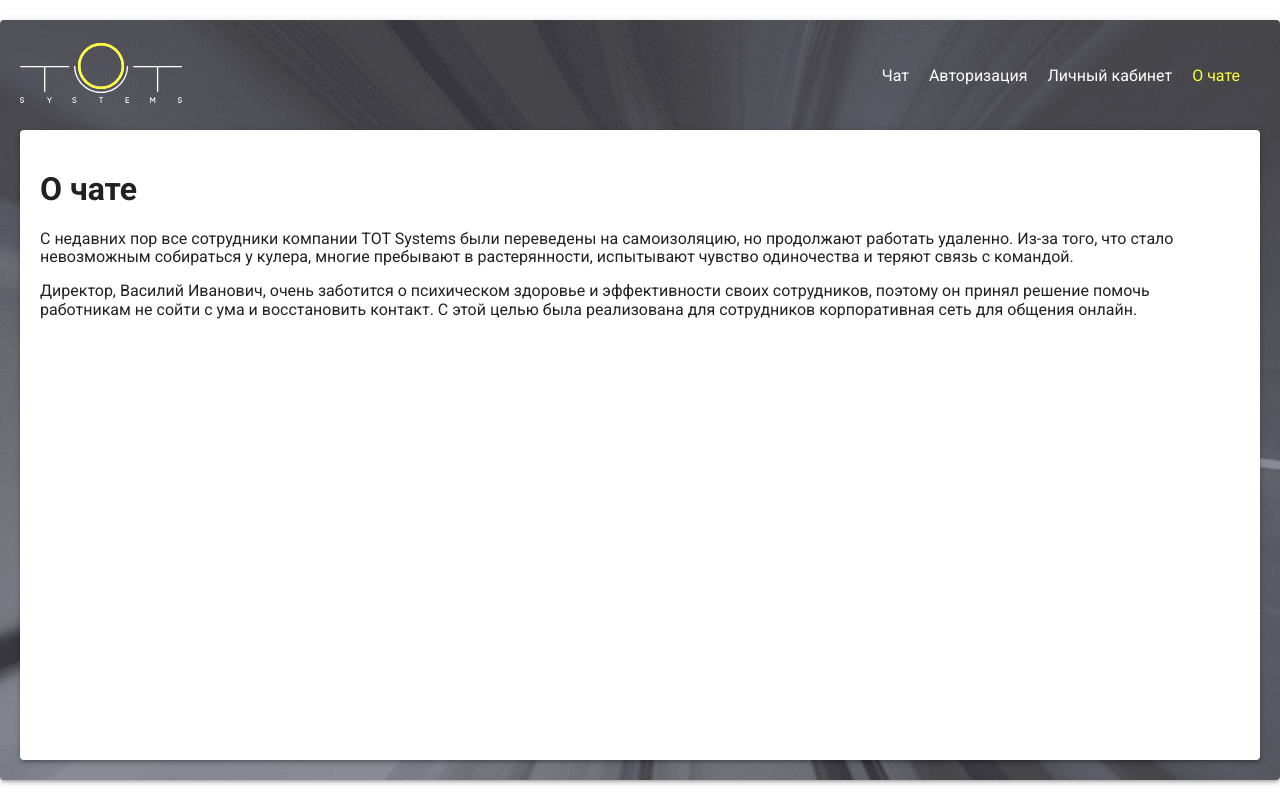
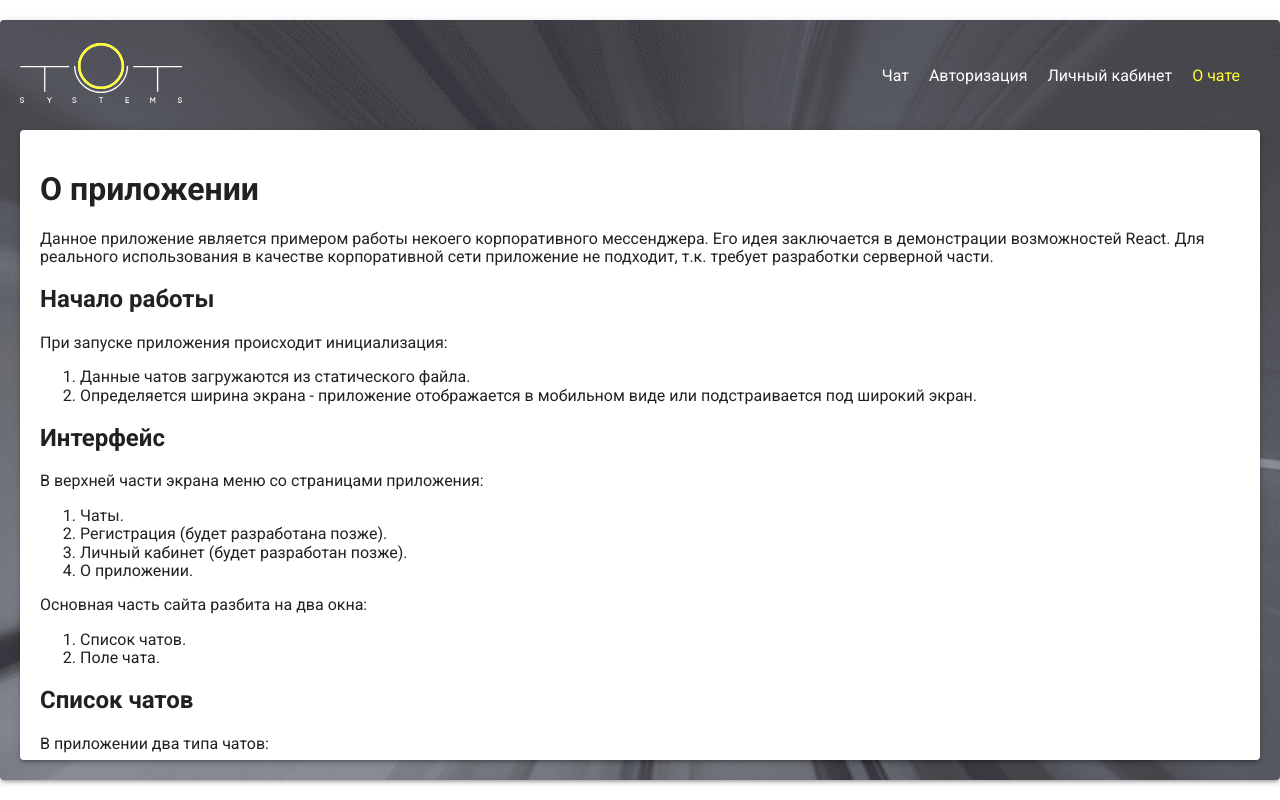
Before and after one commit to Radist-electric/corporate-network, a React (Create React App) app: page /about in a window 1280 px wide. Built offline with nearby package versions, Linux system fonts and the light colour scheme.

Commit message:
I added a description

```diff
--- a/package.json
+++ b/package.json
@@ -17,9 +17,7 @@
   },
   "scripts": {
     "start": "react-scripts start",
-    "build": "react-scripts build",
-    "test": "react-scripts test",
-    "eject": "react-scripts eject"
+    "build": "react-scripts build"
   },
   "eslintConfig": {
     "extends": [
--- a/src/components/chat.js
+++ b/src/components/chat.js
@@ -215,7 +215,7 @@ export const Chat = () => {
           {!chatType && <p className={[classes.text, classes.person].join(' ')}>{name.firstName} {name.lastName}</p>}
           <p className={classes.text}>{item.text}</p>
           <span className={classes.date}>{item.date.toLocaleDateString()} {item.date.toLocaleTimeString()}</span>
-          <PostMenu getMenuData={getMenuData} postId={i} />
+          {item.id == currentUser && <PostMenu getMenuData={getMenuData} postId={i} />}
         </div>
       )
     })
--- a/src/components/postMenu.js
+++ b/src/components/postMenu.js
@@ -24,7 +24,7 @@ const useStyles = makeStyles((theme) => ({
     },
     '& li': {
       padding: '5px 10px',
-      fontSize: '12px',
+      fontSize: '14px',
       [theme.breakpoints.down('sm')]: {
         minHeight: 'initial'
       },
--- a/src/pages/AboutPage.js
+++ b/src/pages/AboutPage.js
@@ -12,6 +12,7 @@ const useStyles = makeStyles((theme) => ({
       width: '100%',
       padding: '20px',
       marginTop: '20px',
+      overflowY: 'auto',
       [theme.breakpoints.down('sm')]: {
         height: 'calc(100% - 10px)',
       },
@@ -24,10 +25,72 @@ export const AboutPage = () => {
 
   return (
     <div className={classes.root}>
-      <Paper elevation={3}>
-      <h1>О чате</h1>
-      <p>С недавних пор все сотрудники компании TOT Systems были переведены на самоизоляцию, но продолжают работать удаленно. Из-за того, что стало невозможным собираться у кулера, многие пребывают в растерянности, испытывают чувство одиночества и теряют связь с командой.</p>
-      <p>Директор, Василий Иванович, очень заботится о психическом здоровье и эффективности своих сотрудников, поэтому он принял решение помочь работникам не сойти с ума и восстановить контакт. С этой целью была реализована для сотрудников корпоративная сеть для общения онлайн.</p>
+      <Paper elevation={3} className='scroll-bar'>
+      <h1>О приложении</h1>
+      <p>Данное приложение является примером работы некоего корпоративного мессенджера. Его идея заключается в демонстрации возможностей React. Для реального использования в качестве корпоративной сети приложение не подходит, т.к. требует разработки серверной части.</p>
+
+      <h2>Начало работы</h2>
+      <p>При запуске приложения происходит инициализация:</p>
+      <ol>
+        <li>Данные чатов загружаются из статического файла.</li>
+        <li>Определяется ширина экрана - приложение отображается в мобильном виде или подстраивается под широкий экран.</li>
+      </ol>
+
+      <h2>Интерфейс</h2>
+      <p>В верхней части экрана меню со страницами приложения:</p>
+      <ol>
+        <li>Чаты.</li>
+        <li>Регистрация (будет разработана позже).</li>
+        <li>Личный кабинет (будет разработан позже).</li>
+        <li>О приложении.</li>
+      </ol>
+      <p>Основная часть сайта разбита на два окна:</p>
+      <ol>
+        <li>Список чатов.</li>
+        <li>Поле чата.</li>
+      </ol>
+
+      <h2>Список чатов</h2>
+      <p>В приложении два типа чатов:</p>
+      <ol>
+        <li>Групповой чат. Отображается имя чата. Раскрыть список участников кнопкой "Чат" слева. Переход в чат стрелкой справа.</li>
+        <li>Личный чат. Отображается имя и профессия собеседника. Переход в чат нажатием по всей строке.</li>
+      </ol>
+
+      <h2>Поле чата</h2>
+
+      <h3>Шапка</h3>
+      <p>В верхней части чата отображается шапка двух типов:</p>
+      <ol>
+        <li>Для группового чата название чата и количество участников.</li>
+        <li>Для личного чата имя собеседника.</li>
+      </ol>
+
+      <h3>Диалог</h3>
+      <p>Ниже в поле чата отображается диалог, который автоматически прокручивается вниз и стремится показать последнее сообщение. Доступна ручная прокрутка вверх.
+Тексты диалога делятся на два типа:</p>
+      <ol>
+        <li>Сообщение пользователя приложения отображается в окне правее в полях жёлтого цвета.</li>
+        <li>Сообщения других участников чата отображаются в окне левее в полях серого цвета.</li>
+      </ol>
+
+      <p>Каждое сообщение содержит:</p>
+      <ol>
+        <li>Имя (только в групповом чате).</li>
+        <li>Текст сообщения.</li>
+        <li>Дата и время публикации.</li>
+        <li>Дополнительное меню в правой части записи (три точки, расположенные друг над другом).</li>
+      </ol>
+
+      <p>Меню доступно только для сообщений текущего пользователя приложения. Меню содержит действия:</p>
+      <ol>
+        <li>Удалить запись.</li>
+        <li>Редактировать запись.</li>
+      </ol>
+
+      <h3>Поле ввода сообщения</h3>
+      <p>Поле для ввода текста содержит две видимые строки. При вводе более длинного текста он будет смещаться вверх и скрываться. В правой части кнопка для отправки сообщения.</p>
+
       </Paper>
     </div>
   )
```
Also changed, not shown: 1 other file (tests, documents, lock files or other folders).
